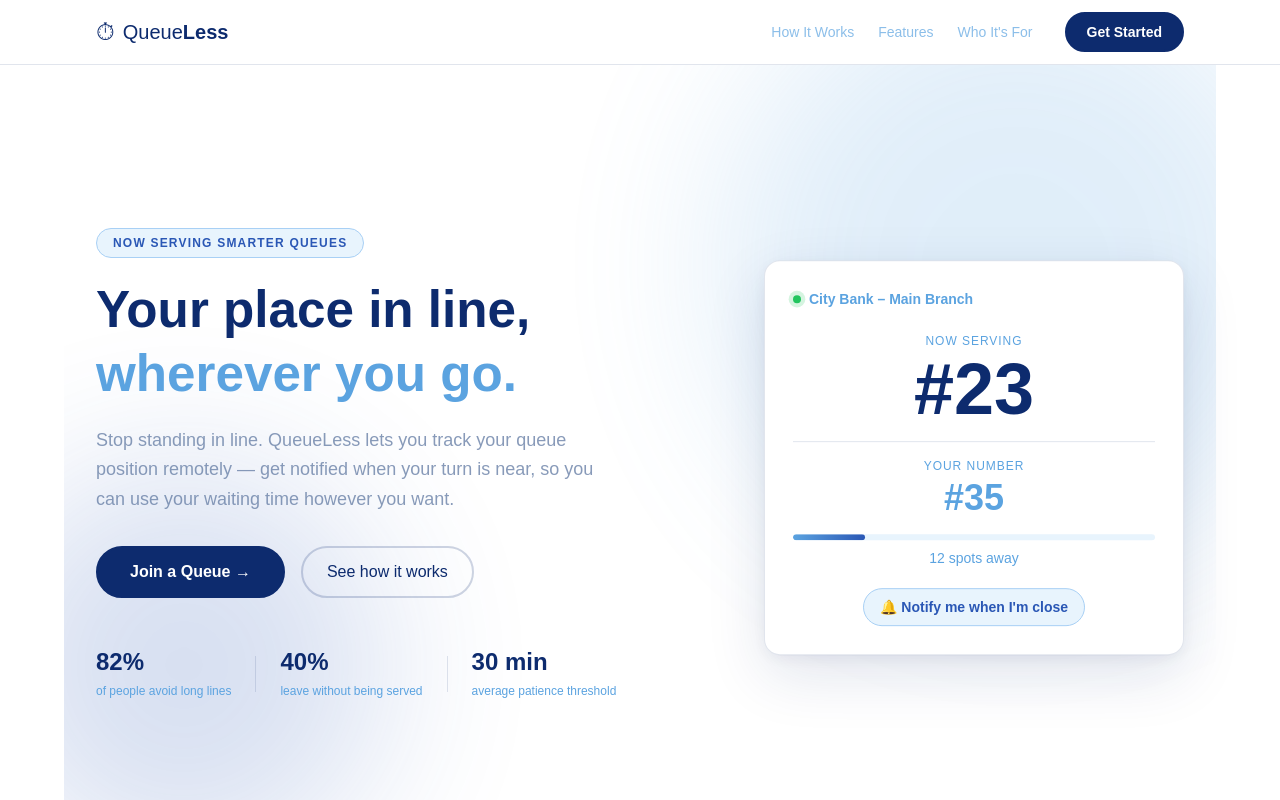
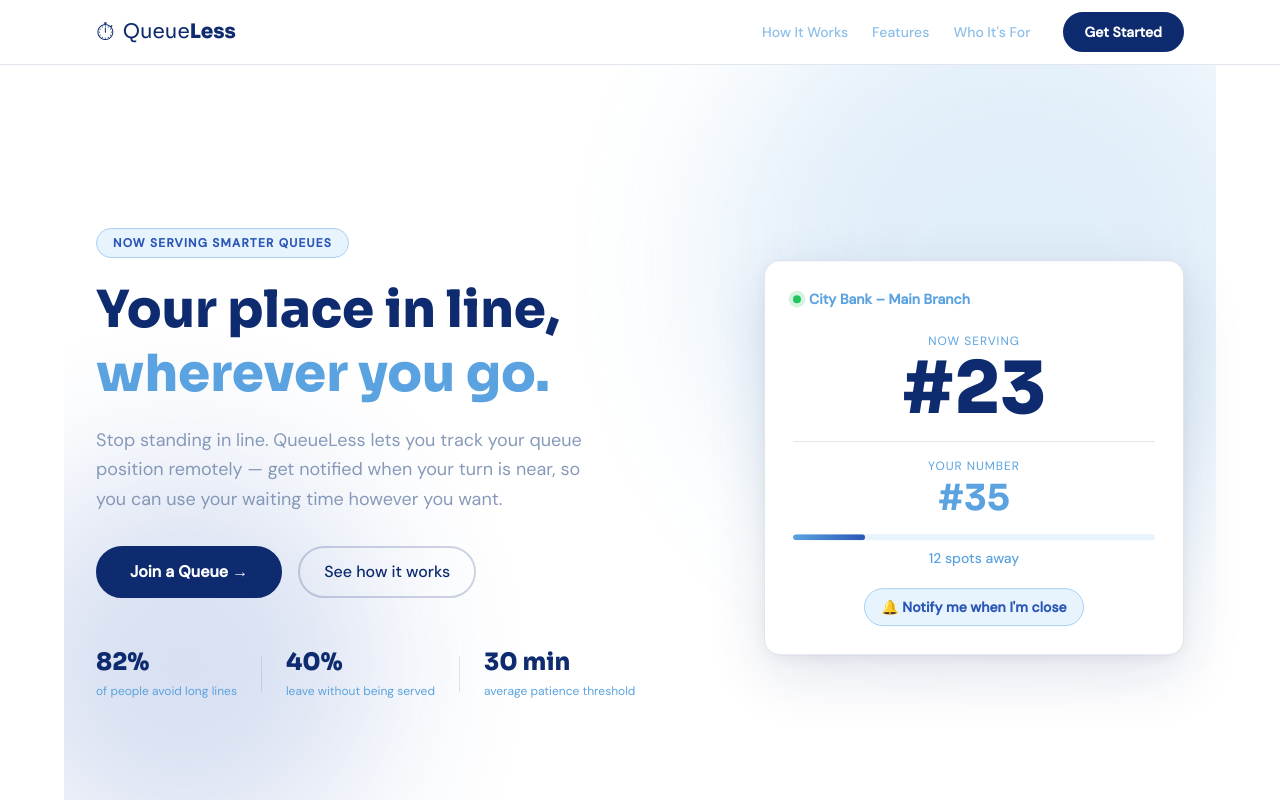
Before and after one commit to Gshadow2005/QueueLess, a React (Vite) app: page / in a window 1280 px wide. Shown: the top 800 px of the page. Built offline with nearby package versions, Linux system fonts and the light colour scheme.

Commit message:
fix(vite/postcss): move Google Fonts @import to index.html

```diff
--- a/index.html
+++ b/index.html
@@ -4,6 +4,9 @@
     <meta charset="UTF-8" />
     <link rel="icon" type="image/svg+xml" href="/favicon.svg" />
     <meta name="viewport" content="width=device-width, initial-scale=1.0" />
+    <link rel="preconnect" href="https://fonts.googleapis.com">
+    <link rel="preconnect" href="https://fonts.gstatic.com" crossorigin>
+    <link href="https://fonts.googleapis.com/css2?family=Sora:wght@400;600;700;800&family=DM+Sans:ital,opsz,wght@0,9..40,400;0,9..40,500;1,9..40,400&display=swap" rel="stylesheet">
     <title>queueless</title>
   </head>
   <body>
--- a/src/index.css
+++ b/src/index.css
@@ -1,6 +1,4 @@
 @import "tailwindcss";
-
-@import url('https://fonts.googleapis.com/css2?family=Sora:wght@400;600;700;800&family=DM+Sans:ital,opsz,wght@0,9..40,400;0,9..40,500;1,9..40,400&display=swap');
 
 :root {
   --navy: #0D2B6E;
```
